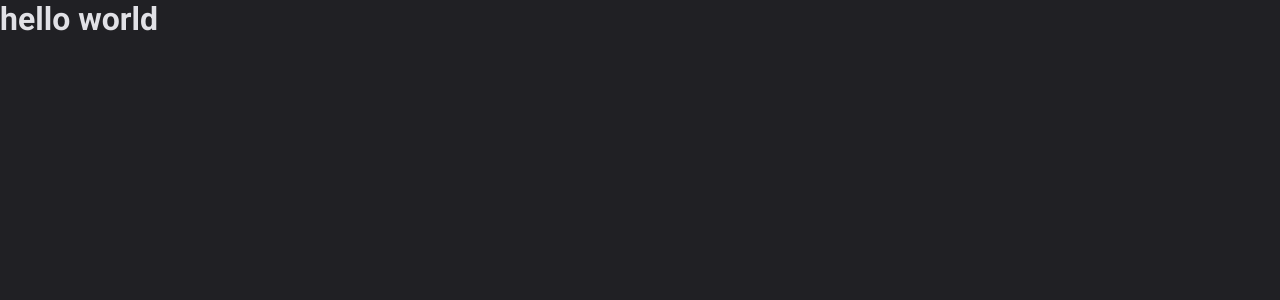
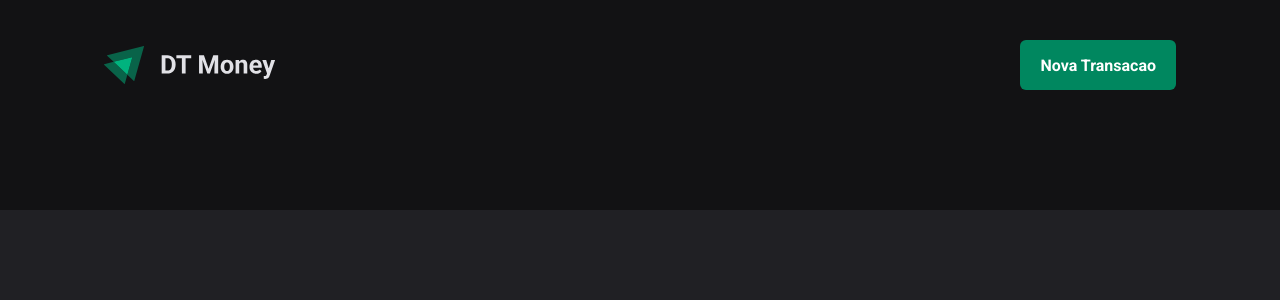
Before and after one commit to ThaSMorato/ignite-dt-money, a React (Vite) app: page / in a window 1280 px wide. Shown: the top 300 px of the page. Built offline with nearby package versions, Linux system fonts and the light colour scheme; a web font is replaced by a local one.

Commit message:
new page and component header

```diff
--- a/src/App.tsx
+++ b/src/App.tsx
@@ -2,12 +2,13 @@
 import { ThemeProvider } from 'styled-components';
 import { defaultTheme } from './styles/themes/default';
 import { GlobalStyle } from './styles/global';
+import { Transactions } from './pages/Transactions';
 
 export function App() {
   return (
     <ThemeProvider theme={defaultTheme}>
       <GlobalStyle />
-      <h1>hello world</h1>
+      <Transactions />
     </ThemeProvider>
   );
 }
--- /dev/null
+++ b/src/components/Header/index.tsx
@@ -0,0 +1,15 @@
+import React from 'react';
+
+import { HeaderContainer, HeaderContent, NewTransactionButton } from './styles';
+import logoImg from '../../assets/logo.svg';
+
+export const Header = () => {
+  return (
+    <HeaderContainer>
+      <HeaderContent>
+        <img src={logoImg} alt="DT Money" />
+        <NewTransactionButton>Nova Transacao</NewTransactionButton>
+      </HeaderContent>
+    </HeaderContainer>
+  );
+};
--- /dev/null
+++ b/src/components/Header/styles.ts
@@ -0,0 +1,33 @@
+import styled from 'styled-components';
+
+export const HeaderContainer = styled.header`
+  background: ${props => props.theme['gray-900']};
+  padding: 2.5rem 0 7.5rem;
+`;
+
+export const HeaderContent = styled.div`
+  width: 100%;
+  max-width: 1120px;
+  margin: 0 auto;
+  padding: 0 1.5rem;
+
+  display: flex;
+  justify-content: space-between;
+  align-items: center;
+`;
+
+export const NewTransactionButton = styled.button`
+  height: 50px;
+  border: 0;
+  background: ${props => props.theme['green-500']};
+  color: ${props => props.theme.white};
+  font-weight: bold;
+  padding: 0 1.25rem;
+  border-radius: 6px;
+  cursor: pointer;
+
+  &:hover {
+    background: ${props => props.theme['green-700']};
+    transition: background-color 0.2s;
+  }
+`;
--- /dev/null
+++ b/src/pages/Transactions/index.tsx
@@ -0,0 +1,10 @@
+import React from 'react';
+import { Header } from '../../components/Header';
+
+export const Transactions = () => {
+  return (
+    <div>
+      <Header />
+    </div>
+  );
+};
```
Also changed, not shown: src/assets/logo.svg (added), src/pages/Transactions/styles.ts (added).
